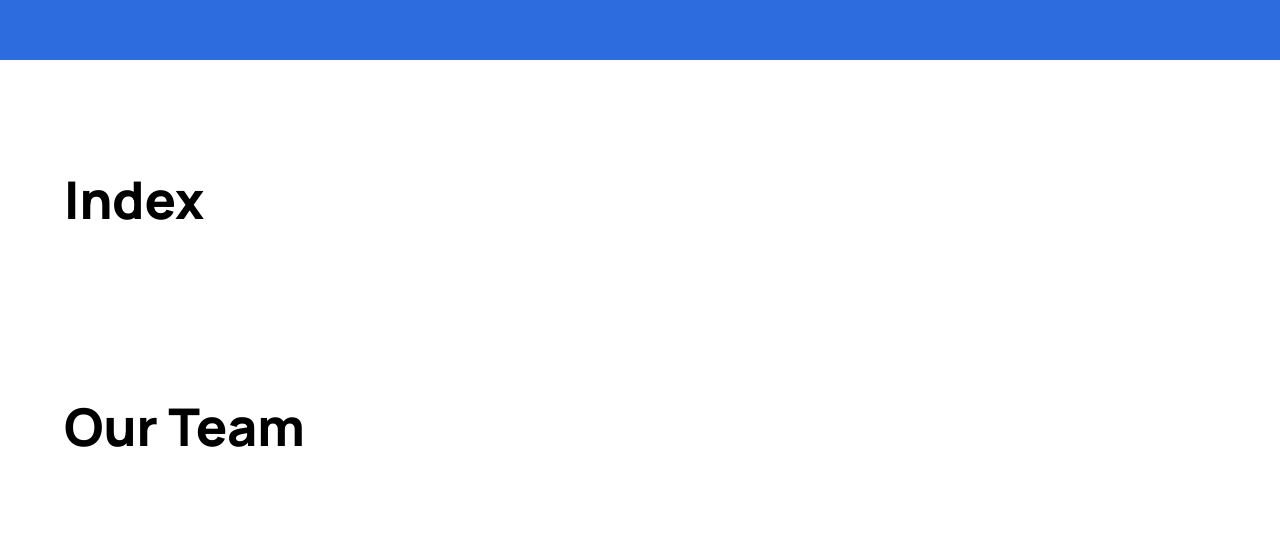
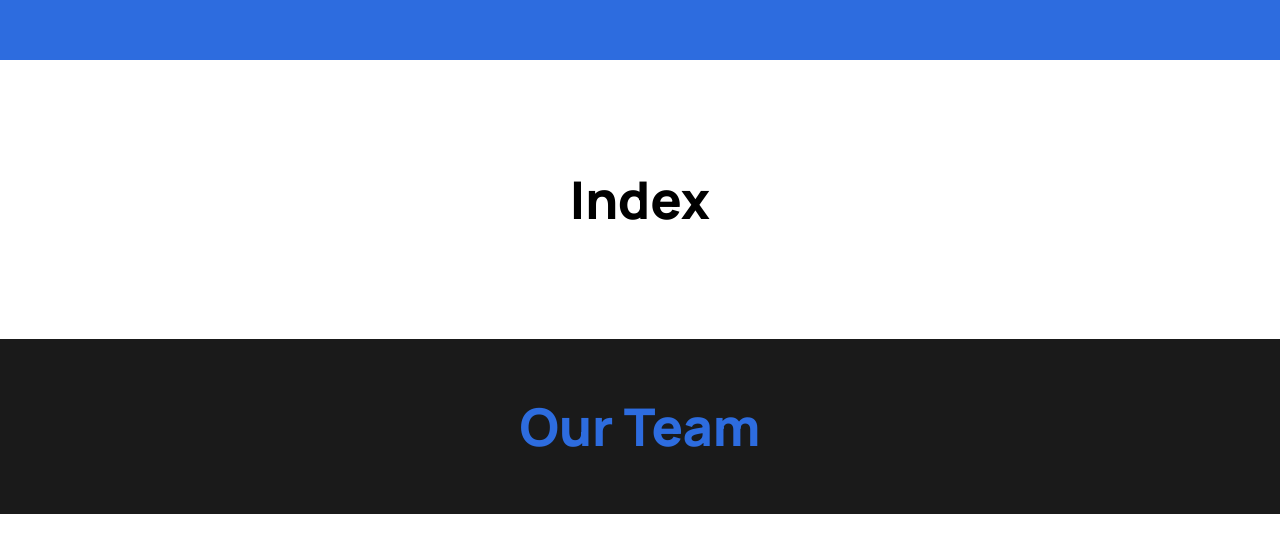
Before and after one commit to benxene/7days-50projects, a Next.js app: page / in a window 1280 px wide. Shown: the part 740-1292 px from the top of the page. Built offline with nearby package versions, Linux system fonts and the light colour scheme.

Commit message:
improved index page layout

```diff
--- a/src/components/Utilities.tsx
+++ b/src/components/Utilities.tsx
@@ -9,12 +9,15 @@ export const Container = styled.div`
   }
 `;
 
-export const Heading = styled.h1`
+export const Heading = styled.h1<{ center?: boolean }>`
   font-size: 5rem;
   font-weight: 800;
+  text-align: ${props => (props.center ? 'center' : 'match-parent')};
 `;
 
-export const Section = styled.section`
+export const Section = styled.section<{ bgColor?: string; textColor?: string }>`
   padding: 5rem 0;
   margin: 5rem 0;
+  background-color: ${props => props.bgColor || 'inherit'};
+  color: ${props => props.textColor || 'inherit'};
 `;
--- a/src/constants/theme.ts
+++ b/src/constants/theme.ts
@@ -1,8 +1,9 @@
 export const colors = {
   primary: '#2d6cdf',
   secondary: '#fc5c9c',
-  darkSlate: '#3a3a3a',
+  darkSlate: '#1a1a1a',
   contrast: {
-    primary: '#fff'
+    primary: '#fff',
+    darkSlate: '#2d6cdf'
   }
 };
--- a/src/pages/index.tsx
+++ b/src/pages/index.tsx
@@ -16,12 +16,12 @@ export default function Home() {
       </Hero>
       <Section>
         <Container>
-          <Heading>Index</Heading>
+          <Heading center>Index</Heading>
         </Container>
       </Section>
-      <Section>
+      <Section bgColor={colors.darkSlate} textColor={colors.contrast.darkSlate}>
         <Container>
-          <Heading>Our Team</Heading>
+          <Heading center>Our Team</Heading>
         </Container>
       </Section>
     </>
```
